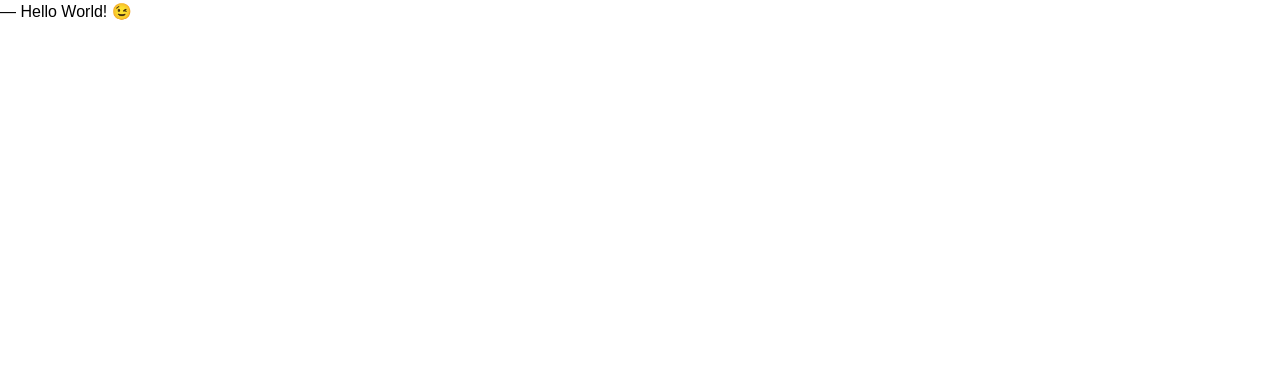
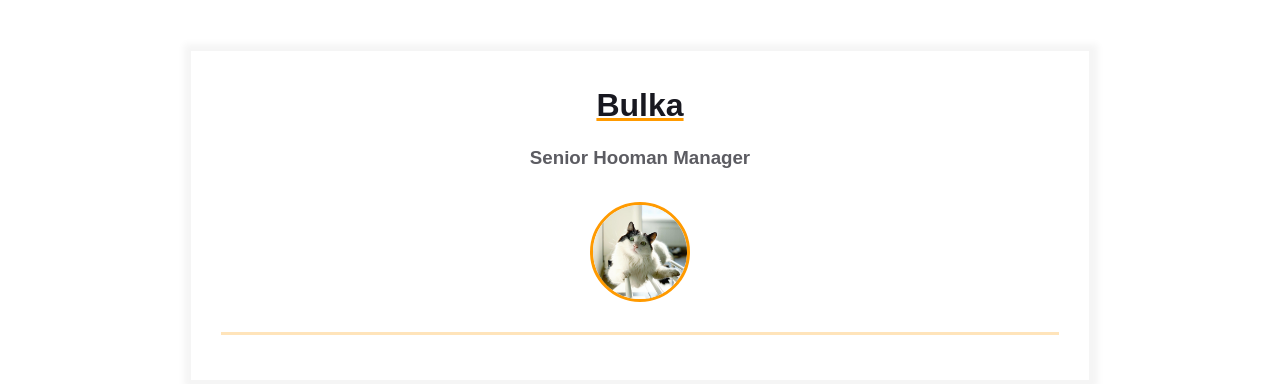
Before and after one commit to NKateryna/homepage, a plain HTML site: page index.html in a window 1280 px wide. Drawn offline with Linux system fonts and the light colour scheme.

Commit message:
feat: Set Up ‘feature/body’ and basic HTML

```diff
--- a/index.html
+++ b/index.html
@@ -7,6 +7,29 @@
     <meta name="viewport" content="width=device-width, initial-scale=1" />
   </head>
   <body>
-    ― Hello World! &#x1F609;
+    <main>
+      <div class="resume">
+        <div class="container">
+          <div class="resume__block">
+            <h1 class="contact-info__header">Bulka</h1>
+            <h3 class="contact-info__sub-header">Senior Hooman Manager</h3>
+
+            <div class="contact_info_container fh">
+              <div class="contact-info__block"></div>
+
+              <div class="contact-info__block contact-info__block--center">
+                <img
+                  class="contact-info__avatar"
+                  src="assets/avatar.jpg"
+                  alt="Avatar"
+                />
+              </div>
+
+              <div class="contact-info__block"></div>
+            </div>
+          </div>
+        </div>
+      </div>
+    </main>
   </body>
 </html>
```
Also changed, not shown: assets/avatar.jpg (added).
